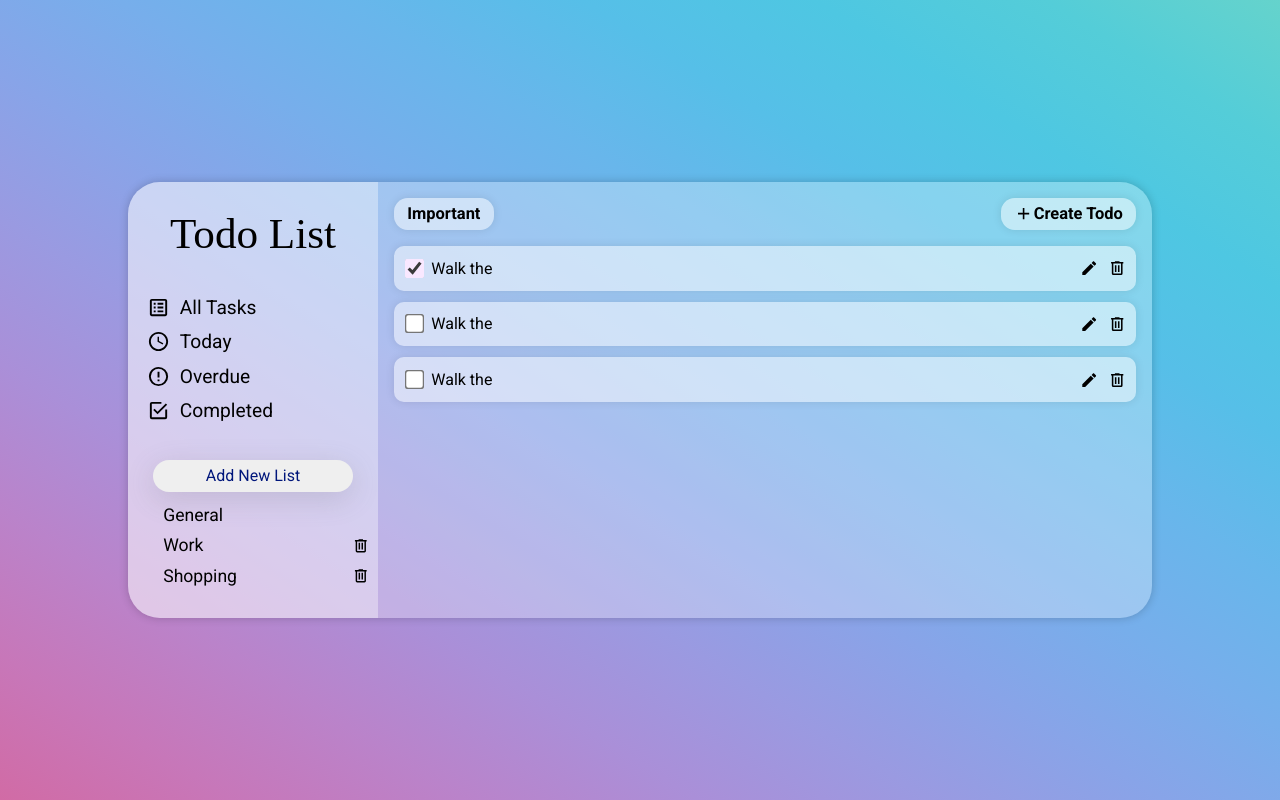
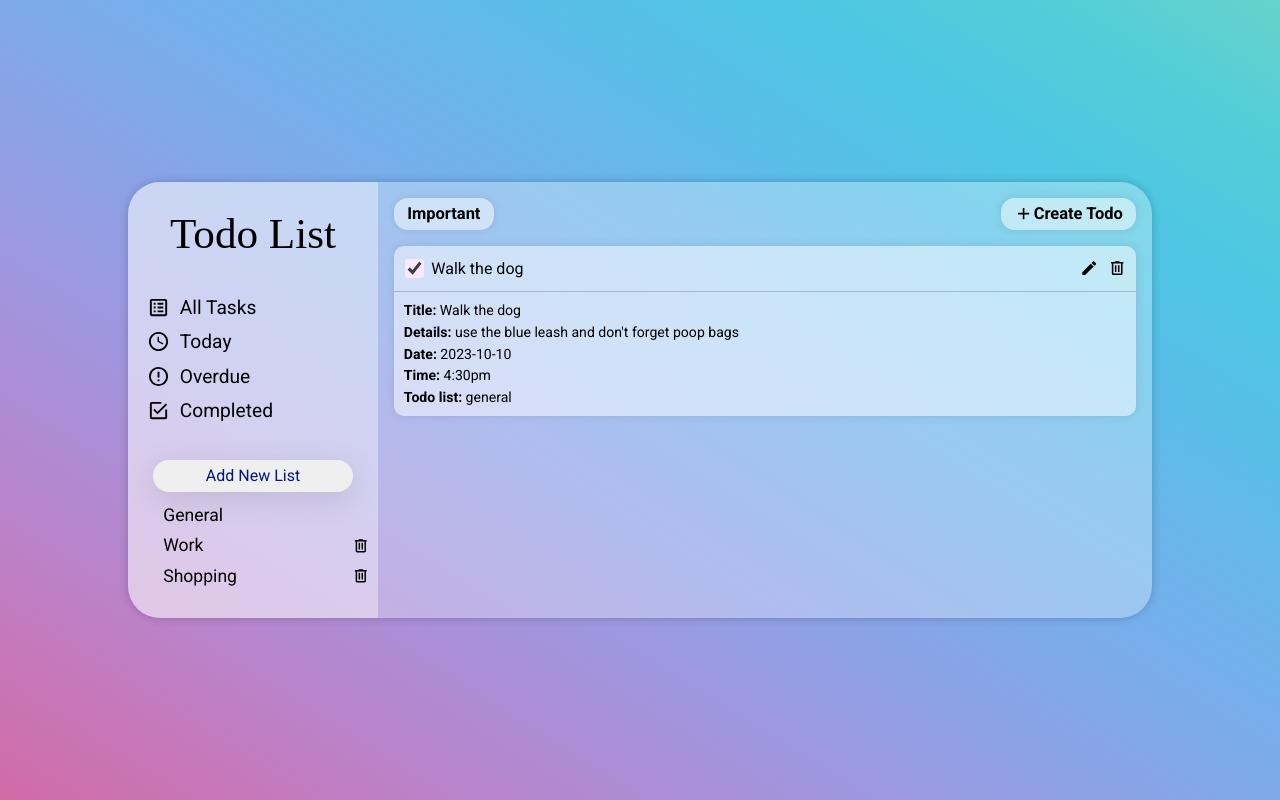
Before and after one commit to RimaSem/todo-list, a React (Vite) app: page / in a window 1280 px wide. Both pictures are taken after a click on the checkbox 414 px from the left and 268 px from the top of the page. Built offline with nearby package versions, Linux system fonts and the light colour scheme; a web font is replaced by a local one.

Commit message:
Add expandable part to todo

```diff
--- a/index.html
+++ b/index.html
@@ -2,7 +2,7 @@
 <html lang="en">
   <head>
     <meta charset="UTF-8" />
-    <link rel="icon" type="image/x-icon" href="/favicon.ico" />
+    <link rel="icon" type="image/x-icon" href="/notebook.ico" />
     <link rel="preconnect" href="https://fonts.googleapis.com" />
     <link rel="preconnect" href="https://fonts.gstatic.com" crossorigin />
     <link
--- a/src/components/Content.tsx
+++ b/src/components/Content.tsx
@@ -12,8 +12,6 @@ function Content() {
         </button>
       </div>
       <Todo />
-      <Todo />
-      <Todo />
     </div>
   );
 }
--- a/src/components/Todo.tsx
+++ b/src/components/Todo.tsx
@@ -1,17 +1,44 @@
+import { useState, useRef } from "react";
 import Icon from "@mdi/react";
 import { mdiPencil, mdiTrashCanOutline } from "@mdi/js";
 
 function Todo() {
+  const [showDetails, setShowDetails] = useState(false);
+
   return (
-    <div className="todo-container">
+    <div
+      className="todo-container"
+      onClick={() => {
+        setShowDetails((prev) => !prev);
+      }}
+    >
       <div className="todo-main-row">
         <input className="todo-checkbox" type="checkbox" />
-        <span className="todo-title">Walk the</span>
+        <span className="todo-title">Walk the dog</span>
         <div className="todo-btns">
           <Icon className="todo-edit-btn" path={mdiPencil} />
           <Icon className="todo-delete-btn" path={mdiTrashCanOutline} />
         </div>
       </div>
+      {showDetails && (
+        <div className="todo-details">
+          <p>
+            <span>Title:</span> Walk the dog
+          </p>
+          <p>
+            <span>Details:</span> use the blue leash and don't forget poop bags
+          </p>
+          <p>
+            <span>Date:</span> 2023-10-10
+          </p>
+          <p>
+            <span>Time:</span> 4:30pm
+          </p>
+          <p>
+            <span>Todo list:</span> general
+          </p>
+        </div>
+      )}
     </div>
   );
 }
--- a/src/components/scss/_Todo.scss
+++ b/src/components/scss/_Todo.scss
@@ -48,6 +48,20 @@
       }
     }
   }
+
+  .todo-details {
+    padding-bottom: 0.5em;
+    border-top: 1px solid rgba(0, 0, 0, 0.199);
+    p {
+      margin: 0;
+      padding-top: 0.4em;
+      margin: 0 0.5em;
+
+      span {
+        font-weight: 600;
+      }
+    }
+  }
 }
 
 @media screen and (min-width: 800px) {
@@ -70,5 +84,16 @@
         }
       }
     }
+    .todo-details {
+      padding-top: 0.5em;
+      p {
+        font-size: 0.88rem;
+        padding: 0.2em;
+
+        span {
+          font-weight: 600;
+        }
+      }
+    }
   }
 }
```
Also changed, not shown: 2 other files (tests, documents, lock files or other folders).
